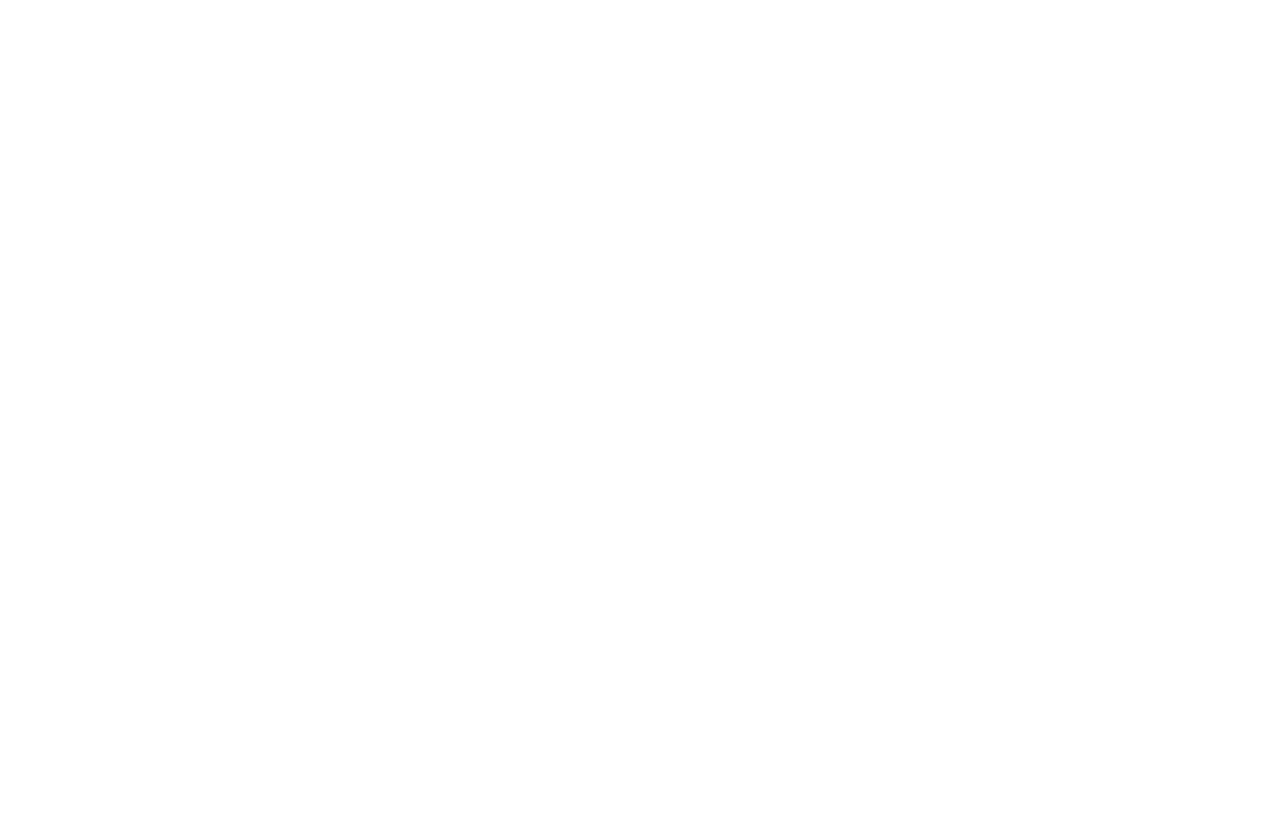
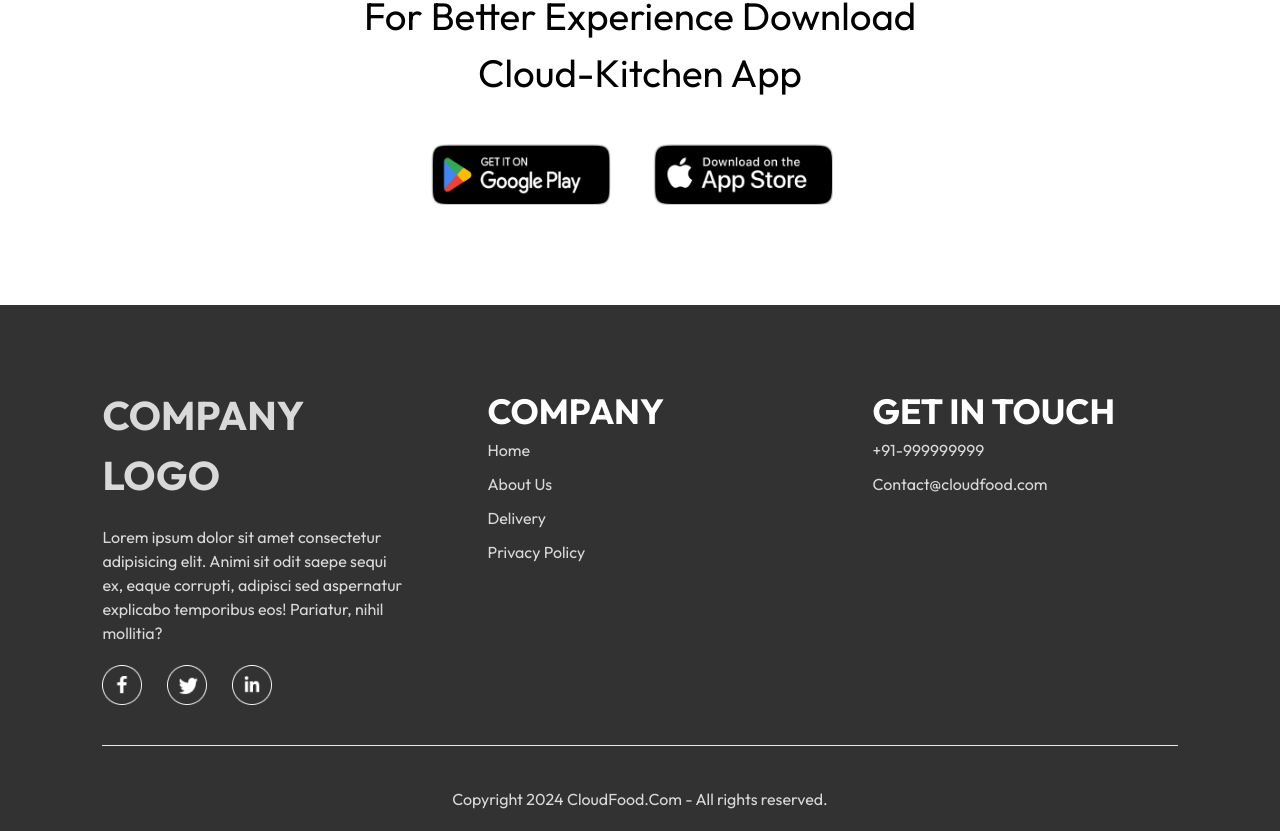
Before and after one commit to Anwar5533/Food_APP, a React app: page / in a window 1280 px wide. Shown: the part 4910-5741 px from the top of the page. Before the commit the page ends 4818 px from the top, so only its background shows below. Built offline with nearby package versions, Linux system fonts and the light colour scheme; the HTML template or start-up script is replaced by a standard one.

Commit message:
Added Footer

```diff
--- a/src/App.jsx
+++ b/src/App.jsx
@@ -4,10 +4,12 @@
 import Home from "./pages/Home/Home";
 import Cart from "./pages/Cart/Cart";
 import PlaceOrder from "./pages/PlaceOrder/PlaceOrder";
+import Footer from "./components/Footer/Footer";
 
 const App = () => {
   return (
-    <div className="ml-4 mr-4 lg:ml-40 lg:mr-40 font-custom">
+    <>
+      <div className="ml-4 mr-4 font-custom lg:ml-40 lg:mr-40">
         <Navbar />
         <Routes>
           <Route path="/" element={<Home />} />
@@ -15,6 +17,8 @@
           <Route path="/order" element={<PlaceOrder />} />
         </Routes>
       </div>
+      <Footer />
+    </>
   );
 };
 
--- /dev/null
+++ b/src/components/AppDownload/AppDownload.jsx
@@ -0,0 +1,31 @@
+import { assets } from "../../assets/assets";
+
+export default function AppDownload() {
+  return (
+    <div
+      className="mt-[80px] flex flex-col items-center  md:text-center"
+      style={{ fontSize: "max(3vw, 20px)" }}
+    >
+      <p className="">
+        For Better Experience Download <br /> Cloud-Kitchen App
+      </p>
+      <div
+        className="mt-[40px] flex justify-center"
+        style={{ gap: "max(2vw, 10px)" }}
+      >
+        <img
+          src={assets.play_store}
+          alt="Play Store"
+          className="mr-4 max-w-[180px] transform cursor-pointer transition  hover:scale-105"
+          style={{ width: "max(20vw, 120px)" }}
+        />
+        <img
+          src={assets.app_store}
+          alt="App Store"
+          className="mr-4 max-w-[180px] transform cursor-pointer transition  hover:scale-105"
+          style={{ width: "max(20vw, 120px)" }}
+        />
+      </div>
+    </div>
+  );
+}
--- /dev/null
+++ b/src/components/Footer/Footer.jsx
@@ -0,0 +1,55 @@
+import { assets } from "../../assets/assets";
+
+export default function Footer() {
+  return (
+    <div className="flex flex-col items-center gap-[20px] bg-[#323232] px-[8vw] py-[20px] pt-[80px] font-custom text-[#d9d9d9] mt-[100px]">
+      <div className="grid w-[100%] grid-cols-3 gap-[80px] ">
+        <div className="flex flex-col items-start gap-[20px]">
+          <h1 className="text-[40px] font-bold"> COMPANY LOGO</h1>
+          <p>
+            Lorem ipsum dolor sit amet consectetur adipisicing elit. Animi sit
+            odit saepe sequi ex, eaque corrupti, adipisci sed aspernatur
+            explicabo temporibus eos! Pariatur, nihil mollitia?
+          </p>
+          <div className="flex items-start gap-[20px]">
+            <img
+              src={assets.facebook_icon}
+              alt=""
+              className="mr-[5px] w-[40px]"
+            />
+            <img
+              src={assets.twitter_icon}
+              alt=""
+              className="mr-[5px] w-[40px]"
+            />
+            <img
+              src={assets.linkedin_icon}
+              alt=""
+              className="mr-[5px] w-[40px]"
+            />
+          </div>
+        </div>
+        <div>
+          <h2 className="flex flex-col items-start gap-[20px] text-[35px] font-bold text-white">
+            COMPANY
+          </h2>
+          <ul>
+            <li className="mb-[10px] cursor-pointer">Home</li>
+            <li className="mb-[10px] cursor-pointer">About Us</li>
+            <li className="mb-[10px] cursor-pointer">Delivery</li>
+            <li className="mb-[10px] cursor-pointer">Privacy Policy</li>
+          </ul>
+        </div>
+        <div>
+          <h2 className="text-[35px] font-bold text-white">GET IN TOUCH</h2>
+          <ul>
+            <li className="mb-[10px]">+91-999999999</li>
+            <li className="mb-[10px]">Contact@cloudfood.com</li>
+          </ul>
+        </div>
+      </div>
+      <hr className="bg-brown-600 m-[20px] h-[2px] w-[100%]" />
+      <p>Copyright 2024 CloudFood.Com - All rights reserved.</p>
+    </div>
+  );
+}
--- a/src/pages/Home/Home.jsx
+++ b/src/pages/Home/Home.jsx
@@ -2,6 +2,7 @@
 import Header from "../../components/Header/Header";
 import ExploreMenu from "../../components/ExploreMenu/ExploreMenu";
 import FoodDisplay from "../../components/FoodDisplay/FoodDisplay";
+import AppDownload from "../../components/AppDownload/AppDownload";
 
 export default function Home() {
   const [category, setCategory] = useState("All");
@@ -11,6 +12,7 @@
       <Header />
       <ExploreMenu category={category} setCategory={setCategory} />
       <FoodDisplay category={category} />
+      <AppDownload/>
     </div>
   );
 }
--- a/tailwind.config.js
+++ b/tailwind.config.js
@@ -19,6 +19,7 @@
       // => @media (min-width: 1536px) { ... }
     },
     extend: {
+
       fontFamily: {
         custom: ["Outfit"],
       },
```
Lines whose indentation alone changed are shown as unchanged.
